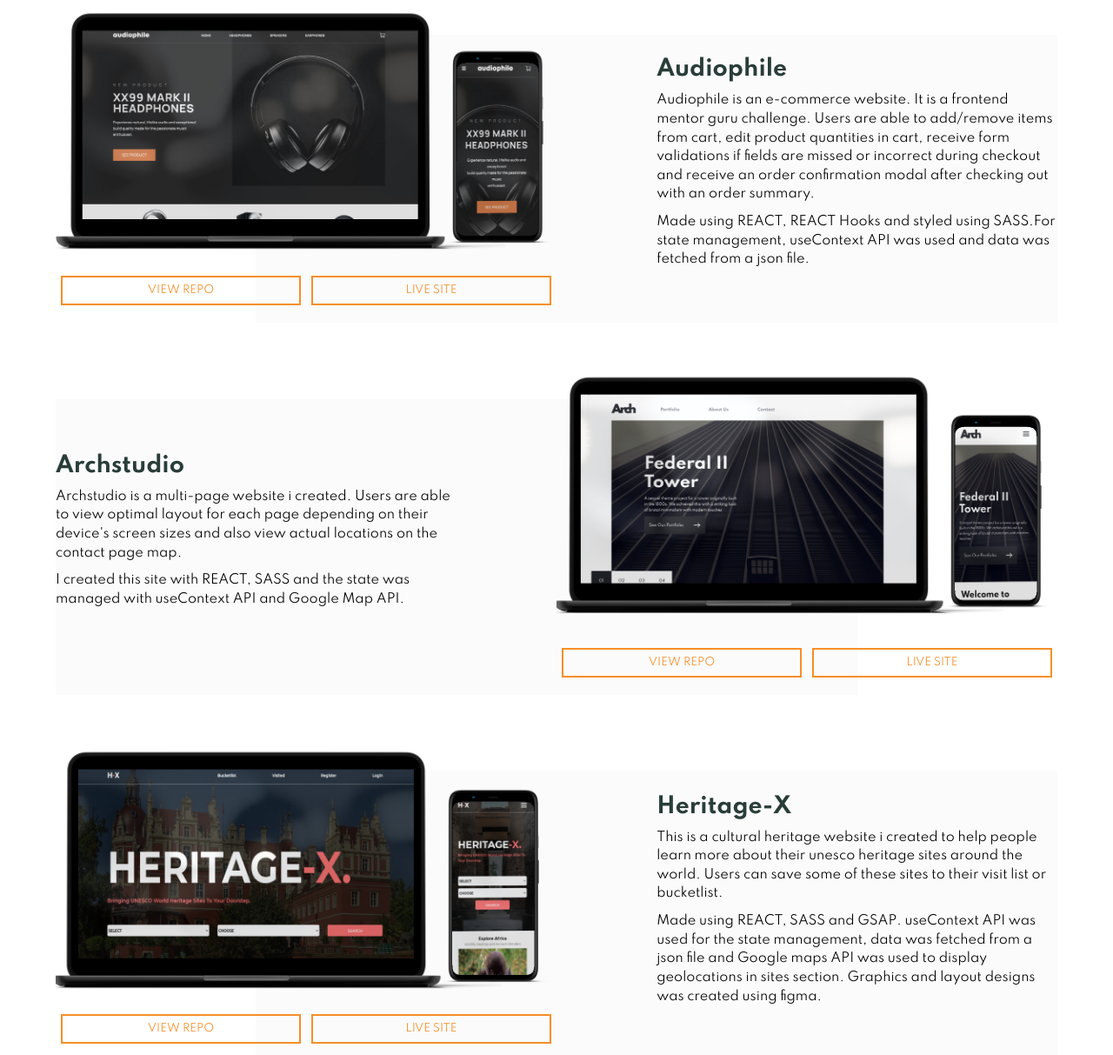
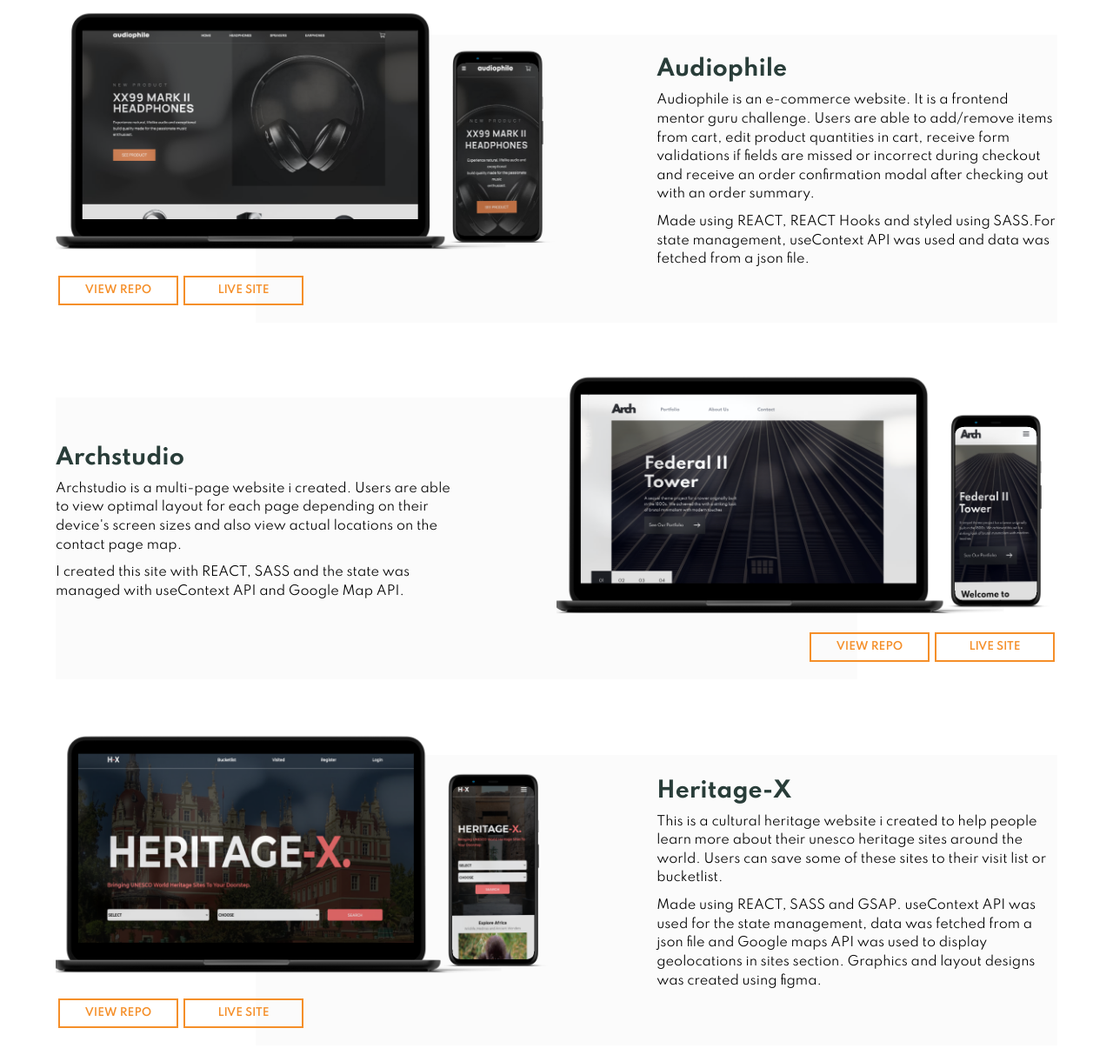
Before and after one commit to deeola/old-portfolio, a plain HTML site: page index.html in a window 1280 px wide. Shown: the part 787-2000 px from the top of the page at 87% size. Drawn offline with Linux system fonts and the light colour scheme.

Commit message:
portfolio section desktop  responsive

```diff
--- a/scss/_desktop.scss
+++ b/scss/_desktop.scss
@@ -239,8 +239,8 @@
                 display: flex;
                 flex-direction: row;
                 margin-top: 20px;
-                width: 100%;
-                margin: auto;
+                width: 50%;
+                margin: auto auto auto 0px;
                 justify-content: space-between;
                 margin-top: 20px;
                 a {
@@ -253,6 +253,8 @@
                     padding: 8px 0px;
                     color: $orange-color;
                     font-size: 12px;
+                    transition: 300ms ease-in;
+                    font-weight: 600;
 
                     &:hover {
                         background-color: $orange-color;
@@ -265,6 +267,11 @@
 
             .left-control{
                 order: 2;
+
+                .project-link-desktop {
+                    margin: auto 0px auto auto;
+
+                }
 
 
             }
```
Also changed, not shown: css/style.css.
